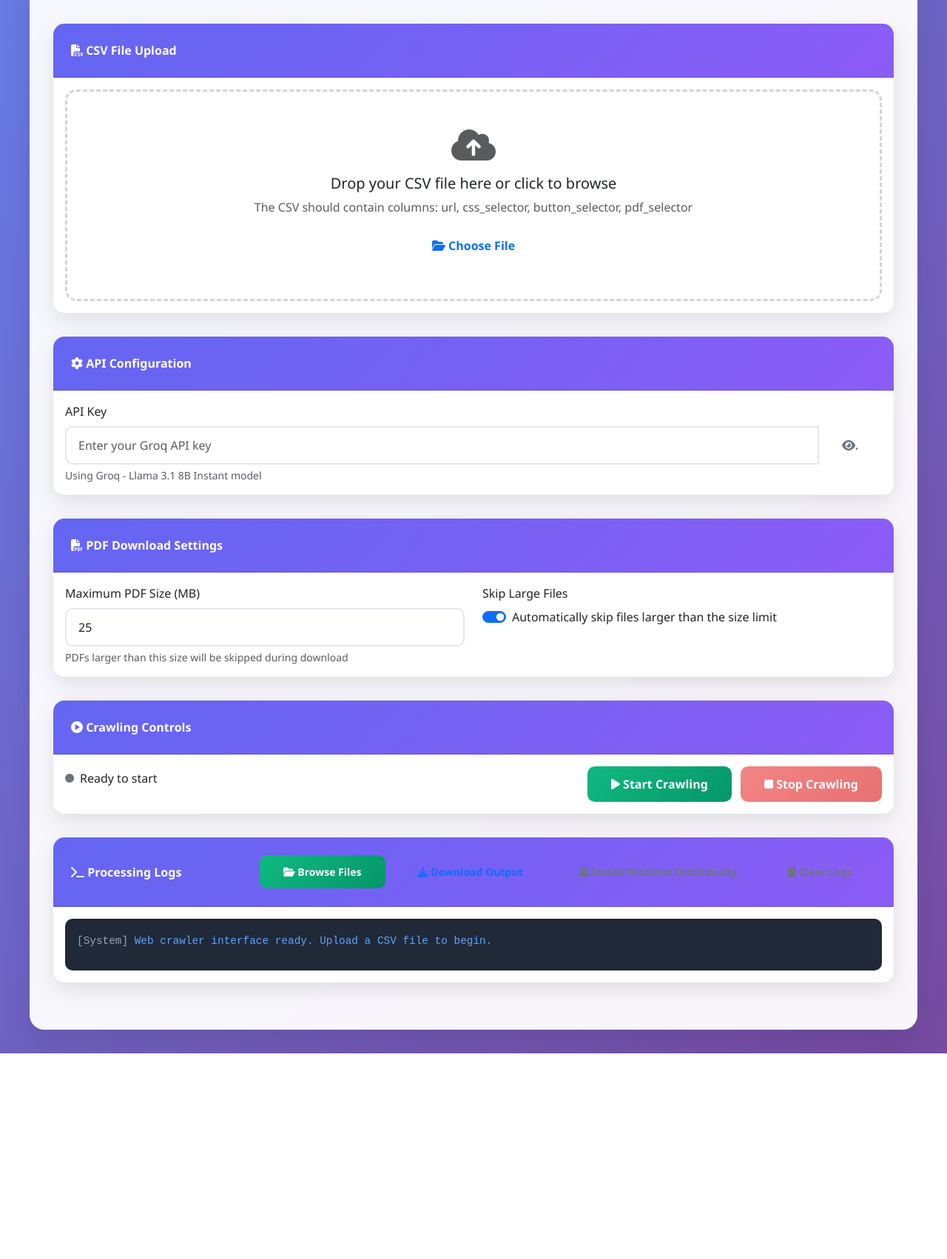
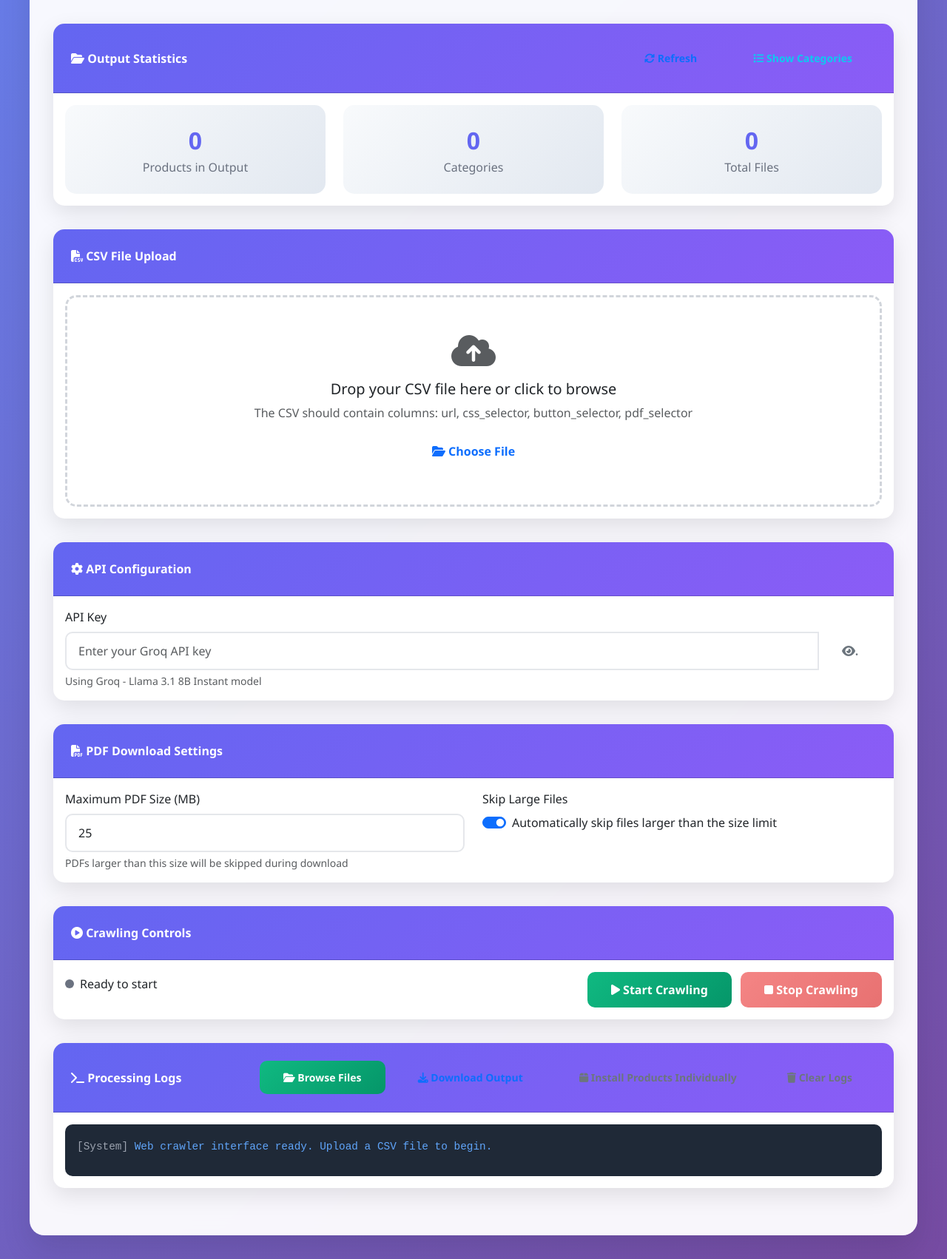
Before and after one commit to HazemAkram/WebCrawler, a Flask app: page / in a window 1280 px wide. Shown: the part 178-1880 px from the top of the page at 74% size. Before the commit the page ends 1602 px from the top, so only its background shows below. Run offline with Flask 3, Linux system fonts and the light colour scheme; some libraries are stand-ins or nearby versions.

Commit message:
output statistics

```diff
--- a/app.py
+++ b/app.py
@@ -633,6 +633,92 @@ def delete_item():
     except Exception as e:
         return jsonify({'error': f'Error deleting item: {str(e)}'}), 500
 
+@app.route('/product_count')
+def get_product_count():
+    """Get the count of products in the output folder"""
+    try:
+        output_folder = "output"
+        if not os.path.exists(output_folder):
+            return jsonify({
+                'total_products': 0,
+                'total_categories': 0,
+                'total_files': 0
+            })
+
+        total_products = 0
+        total_categories = 0
+        total_files = 0
+
+        # Count categories (directories in output folder)
+        for item in os.listdir(output_folder):
+            item_path = os.path.join(output_folder, item)
+            if os.path.isdir(item_path):
+                total_categories += 1
+                # Count products (subdirectories within each category)
+                try:
+                    for product in os.listdir(item_path):
+                        product_path = os.path.join(item_path, product)
+                        if os.path.isdir(product_path):
+                            total_products += 1
+                            # Count files within each product
+                            try:
+                                for file in os.listdir(product_path):
+                                    file_path = os.path.join(product_path, file)
+                                    if os.path.isfile(file_path):
+                                        total_files += 1
+                            except (OSError, PermissionError):
+                                pass
+                except (OSError, PermissionError):
+                    pass
+
+        return jsonify({
+            'total_products': total_products,
+            'total_categories': total_categories,
+            'total_files': total_files
+        })
+    except Exception as e:
+        return jsonify({'error': str(e)})
+
+@app.route('/category_names')
+def get_category_names():
+    """Get the list of category names in the output folder"""
+    try:
+        output_folder = "output"
+        if not os.path.exists(output_folder):
+            return jsonify({
+                'categories': [],
+                'message': 'No output folder found'
+            })
+
+        categories = []
+        for item in os.listdir(output_folder):
+            item_path = os.path.join(output_folder, item)
+            if os.path.isdir(item_path):
+                # Count products in this category
+                product_count = 0
+                try:
+                    for product in os.listdir(item_path):
+                        product_path = os.path.join(item_path, product)
+                        if os.path.isdir(product_path):
+                            product_count += 1
+                except (OSError, PermissionError):
+                    pass
+
+                categories.append({
+                    'name': item,
+                    'product_count': product_count
+                })
+
+        # Sort categories by name
+        categories.sort(key=lambda x: x['name'])
+
+        return jsonify({
+            'categories': categories,
+            'total_categories': len(categories)
+        })
+    except Exception as e:
+        return jsonify({'error': str(e)})
+
 @app.route('/server-info')
 def server_info():
     """Display server information"""
--- a/static/js/index.js
+++ b/static/js/index.js
@@ -2,6 +2,7 @@
 let uploadedFile = null;
 let statusInterval = null;
 let isRunning = false;
+let outputStatsInterval = null;
 
 // File upload handling
 const fileUploadArea = document.getElementById('fileUploadArea');
@@ -150,6 +151,8 @@ function startStatusPolling() {
                     updateStatus('stopped');
                     clearInterval(statusInterval);
                     addLog('Crawling process finished', 'info');
+                    // Refresh output statistics when crawling completes
+                    loadOutputStats();
                 }
             })
             .catch(() => { });
@@ -260,9 +263,118 @@ function showAlert(message, type) {
     <button type="button" class="btn-close" data-bs-dismiss="alert"></button>
   `;
     document.querySelector('.content').insertBefore(alertDiv, document.querySelector('.content').firstChild);
-    setTimeout(() => { if (alertDiv.parentNode) alertDiv.remove(); }, 5000);
+
+    // Auto-dismiss after 8 seconds for info alerts (categories), 5 seconds for others
+    const dismissTime = type === 'info' ? 8000 : 5000;
+    setTimeout(() => { if (alertDiv.parentNode) alertDiv.remove(); }, dismissTime);
 }
 
 function downloadOutput() { window.open('/download_output', '_blank'); }
 
-document.addEventListener('DOMContentLoaded', function () { updateStatus('idle'); });
+// Load output statistics
+function loadOutputStats() {
+    const refreshBtn = document.querySelector('button[onclick="loadOutputStats()"]');
+    if (refreshBtn) {
+        refreshBtn.disabled = true;
+        refreshBtn.innerHTML = '<i class="fas fa-spinner fa-spin"></i> Refreshing...';
+    }
+
+    fetch('/product_count')
+        .then(response => response.json())
+        .then(data => {
+            if (data.error) {
+                console.error('Error loading output stats:', data.error);
+                showAlert('Error loading output statistics: ' + data.error, 'danger');
+                return;
+            }
+
+            document.getElementById('outputProducts').textContent = data.total_products || 0;
+            document.getElementById('outputCategories').textContent = data.total_categories || 0;
+            document.getElementById('outputFiles').textContent = data.total_files || 0;
+        })
+        .catch(error => {
+            console.error('Error fetching output stats:', error);
+            showAlert('Error fetching output statistics: ' + error.message, 'danger');
+        })
+        .finally(() => {
+            if (refreshBtn) {
+                refreshBtn.disabled = false;
+                refreshBtn.innerHTML = '<i class="fas fa-sync-alt"></i> Refresh';
+            }
+        });
+}
+
+// Show categories
+function showCategories() {
+    const categoriesBtn = document.querySelector('button[onclick="showCategories()"]');
+    if (categoriesBtn) {
+        categoriesBtn.disabled = true;
+        categoriesBtn.innerHTML = '<i class="fas fa-spinner fa-spin"></i> Loading...';
+    }
+
+    fetch('/category_names')
+        .then(response => response.json())
+        .then(data => {
+            if (data.error) {
+                console.error('Error loading categories:', data.error);
+                showAlert('Error loading categories: ' + data.error, 'danger');
+                return;
+            }
+
+            if (data.categories && data.categories.length > 0) {
+                let categoriesHtml = `
+                    <div class="alert alert-info">
+                        <h6><i class="fas fa-list"></i> Categories in Output Folder (${data.total_categories} total):</h6>
+                        <div class="row">
+                `;
+
+                data.categories.forEach(category => {
+                    categoriesHtml += `
+                        <div class="col-md-6 mb-2">
+                            <div class="d-flex justify-content-between align-items-center p-2 bg-light rounded">
+                                <span><strong>${category.name}</strong></span>
+                                <span class="badge bg-primary">${category.product_count} products</span>
+                            </div>
+                        </div>
+                    `;
+                });
+
+                categoriesHtml += '</div></div>';
+                showAlert(categoriesHtml, 'info');
+            } else {
+                showAlert('No categories found in output folder.', 'warning');
+            }
+        })
+        .catch(error => {
+            console.error('Error fetching categories:', error);
+            showAlert('Error fetching categories: ' + error.message, 'danger');
+        })
+        .finally(() => {
+            if (categoriesBtn) {
+                categoriesBtn.disabled = false;
+                categoriesBtn.innerHTML = '<i class="fas fa-list"></i> Show Categories';
+            }
+        });
+}
+
+// Start output statistics polling
+function startOutputStatsPolling() {
+    if (outputStatsInterval) clearInterval(outputStatsInterval);
+    // Load immediately
+    loadOutputStats();
+    // Then poll every 10 seconds
+    outputStatsInterval = setInterval(loadOutputStats, 10000);
+}
+
+// Stop output statistics polling
+function stopOutputStatsPolling() {
+    if (outputStatsInterval) {
+        clearInterval(outputStatsInterval);
+        outputStatsInterval = null;
+    }
+}
+
+document.addEventListener('DOMContentLoaded', function () {
+    updateStatus('idle');
+    startOutputStatsPolling();
+});
--- a/templates/index.html
+++ b/templates/index.html
@@ -28,6 +28,45 @@ See NOTICE file for additional terms and conditions.
 
             <!-- Main Content -->
             <div class="content">
+                <!-- Output Statistics Section -->
+                <div class="card">
+                    <div class="card-header d-flex justify-content-between align-items-center">
+                        <div>
+                            <i class="fas fa-folder-open"></i> Output Statistics
+                        </div>
+                        <div>
+                            <button class="btn btn-sm btn-outline-primary me-2" onclick="loadOutputStats()">
+                                <i class="fas fa-sync-alt"></i> Refresh
+                            </button>
+                            <button class="btn btn-sm btn-outline-info" onclick="showCategories()">
+                                <i class="fas fa-list"></i> Show Categories
+                            </button>
+                        </div>
+                    </div>
+                    <div class="card-body">
+                        <div class="row">
+                            <div class="col-md-4">
+                                <div class="stats-card">
+                                    <div class="stats-number" id="outputProducts">0</div>
+                                    <div class="stats-label">Products in Output</div>
+                                </div>
+                            </div>
+                            <div class="col-md-4">
+                                <div class="stats-card">
+                                    <div class="stats-number" id="outputCategories">0</div>
+                                    <div class="stats-label">Categories</div>
+                                </div>
+                            </div>
+                            <div class="col-md-4">
+                                <div class="stats-card">
+                                    <div class="stats-number" id="outputFiles">0</div>
+                                    <div class="stats-label">Total Files</div>
+                                </div>
+                            </div>
+                        </div>
+                    </div>
+                </div>
+
                 <!-- File Upload Section -->
                 <div class="card">
                     <div class="card-header">
@@ -162,6 +201,7 @@ See NOTICE file for additional terms and conditions.
                     </div>
                 </div>
 
+
                 <!-- Logs Section -->
                 <div class="card">
                     <div class="card-header d-flex justify-content-between align-items-center">
```
